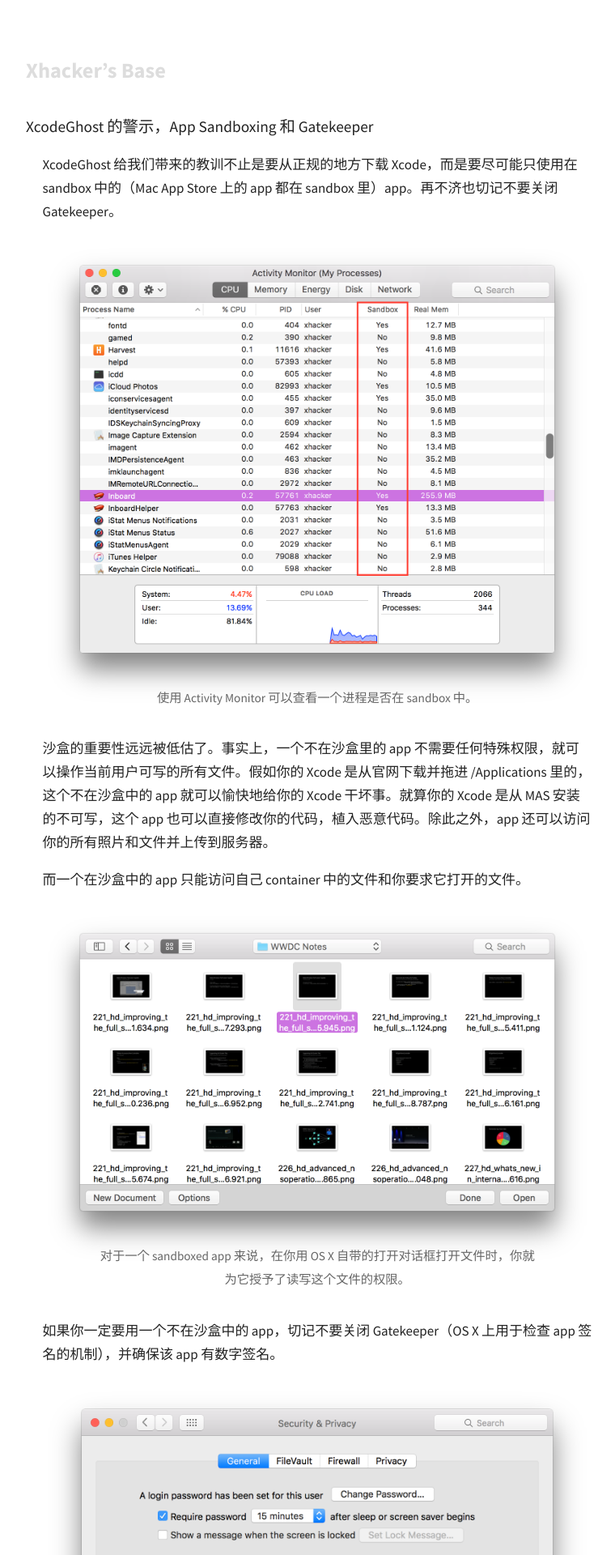
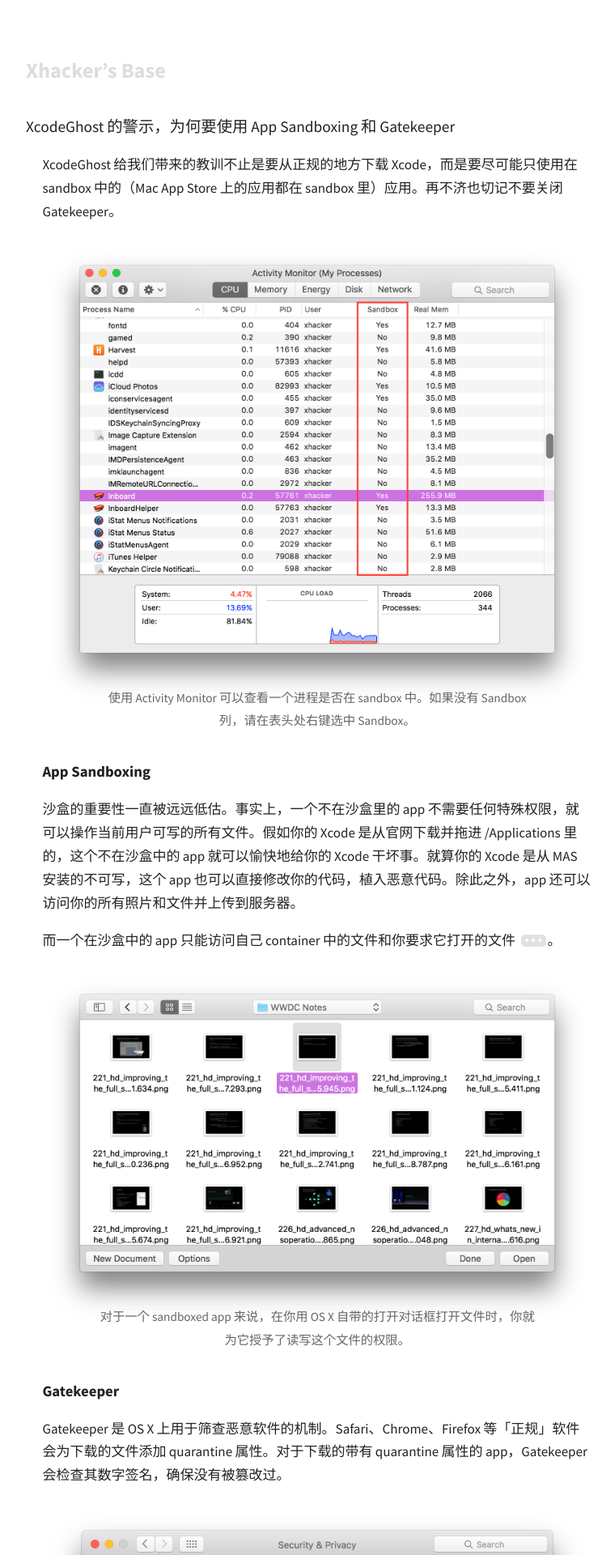
Before and after one commit to xhacker/xhacker.github.io, a Jekyll site: the page built from _posts/2015-09-18-xcodeghost.md, in a window 1280 px wide. Shown: the top 1920 px of the page at 81% size, without its empty margins (258-1018 px from the left). Built offline with Jekyll 4.4.1, drawn with Linux system fonts in a browser that asks for light colours; nearby versions of some CDN libraries; comment, search, counter and statistics services are not loaded; some of the changed text lies outside the part shown.

Commit message:
Update XcodeGhost article

```diff
--- a/_posts/2015-09-18-xcodeghost.md
+++ b/_posts/2015-09-18-xcodeghost.md
@@ -1,25 +1,29 @@
 ---
 layout: post
-title: XcodeGhost 的警示，App Sandboxing 和 Gatekeeper
+title: XcodeGhost 的警示，为何要使用 App Sandboxing 和 Gatekeeper
 ---
 
-XcodeGhost 给我们带来的教训不止是要从正规的地方下载 Xcode，而是要尽可能只使用在 sandbox 中的（Mac App Store 上的 app 都在 sandbox 里）app。再不济也切记不要关闭 Gatekeeper。
+XcodeGhost 给我们带来的教训不止是要从正规的地方下载 Xcode，而是要尽可能只使用在 sandbox 中的（Mac App Store 上的应用都在 sandbox 里）应用。再不济也切记不要关闭 Gatekeeper。
 
 <figure>
     <img alt="Activity Monitor" width="815" src="/static/images/xcodeghost/sandbox.png">
-    <figcaption>使用 Activity Monitor 可以查看一个进程是否在 sandbox 中。</figcaption>
+    <figcaption>使用 Activity Monitor 可以查看一个进程是否在 sandbox 中。如果没有 Sandbox 列，请在表头处右键选中 Sandbox。</figcaption>
 </figure>
 
-沙盒的重要性远远被低估了。事实上，一个不在沙盒里的 app 不需要任何特殊权限，就可以操作当前用户可写的所有文件。假如你的 Xcode 是从官网下载并拖进 /Applications 里的，这个不在沙盒中的 app 就可以愉快地给你的 Xcode 干坏事。就算你的 Xcode 是从 MAS 安装的不可写，这个 app 也可以直接修改你的代码，植入恶意代码。除此之外，app 还可以访问你的所有照片和文件并上传到服务器。
+## App Sandboxing
 
-而一个在沙盒中的 app 只能访问自己 container 中的文件和你要求它打开的文件。
+沙盒的重要性一直被远远低估。事实上，一个不在沙盒里的 app 不需要任何特殊权限，就可以操作当前用户可写的所有文件。假如你的 Xcode 是从官网下载并拖进 /Applications 里的，这个不在沙盒中的 app 就可以愉快地给你的 Xcode 干坏事。就算你的 Xcode 是从 MAS 安装的不可写，这个 app 也可以直接修改你的代码，植入恶意代码。除此之外，app 还可以访问你的所有照片和文件并上传到服务器。
+
+而一个在沙盒中的 app 只能访问自己 container 中的文件和你要求它打开的文件 [^1]。
 
 <figure>
     <img alt="Open Dialog" width="816" src="/static/images/xcodeghost/open-dialog.png">
     <figcaption>对于一个 sandboxed app 来说，在你用 OS X 自带的打开对话框打开文件时，你就为它授予了读写这个文件的权限。</figcaption>
 </figure>
 
-如果你一定要用一个不在沙盒中的 app，切记不要关闭 Gatekeeper（OS X 上用于检查 app 签名的机制），并确保该 app 有数字签名。
+## Gatekeeper
+
+Gatekeeper 是 OS X 上用于筛查恶意软件的机制。Safari、Chrome、Firefox 等「正规」软件会为下载的文件添加 quarantine 属性。对于下载的带有 quarantine 属性的 app，Gatekeeper 会检查其数字签名，确保没有被篡改过。
 
 <figure>
     <img alt="Activity Monitor" width="780" src="/static/images/xcodeghost/gatekeeper.png">
@@ -28,12 +32,31 @@
 
 <figure>
     <img alt="Activity Monitor" width="593" src="/static/images/xcodeghost/valid-sign.png">
-    <figcaption>这个对话框意味着 app 有数字签名。<br>（Inboard 是在 sandbox 里的，请大家放心使用。）</figcaption>
+    <figcaption>这个对话框意味着 app 有数字签名且签名合法。</figcaption>
 </figure>
 
 <figure>
     <img alt="Activity Monitor" width="532" src="/static/images/xcodeghost/no-sign.png">
-    <figcaption>这个对话框意味着 app 无数字签名。</figcaption>
+    <figcaption>这个对话框意味着 app 无有效数字签名。</figcaption>
 </figure>
 
-虽然存在风险，但你至少可以确认这个 app 是签名者编写的且之后没有被篡改过。如果你信赖这个 app 的开发者，没问题。而一个没有签名的 app 可能被植入任何恶意代码，并且如之前所说，它有访问当前用户所有文件的权限。
+虽然存在风险，但你至少可以确认有签名的 app 是签名者编写的且之后没有被篡改过。而一个没有签名的 app 可能被植入任何恶意代码而不被察觉，并且如之前所说，它有访问当前用户所有文件的权限。
+
+### 重签名
+
+Gatekeeper 虽然会检查 app 的数字签名，却没有告诉你签名者的信息。因此，坏人可以向 app 植入恶意代码并使用自己的证书重新签名。如果你极度重视安全，还可以用 `spctl -avv` 确认 app 的签名者就是开发者。
+
+{% highlight bash %}
+$ spctl -avv /Applications/Inboard.app
+/Applications/Inboard.app: accepted
+source=Developer ID
+origin=Developer ID Application: Regular SIA (AN5MJ93DEM)
+{% endhighlight %}
+
+上面是用 `spctl -avv` 检查 Inboard.app 的结果。`accepted` 说明签名合法，`Regular SIA` 是 app 的签名者。**Regular SIA** 就是 Inboard 的开发商，所以该 app 没有被篡改过。
+
+### 其他下载工具
+
+经我测试，迅雷、wget、aria2c 等工具下载的文件都是不含有 quarantine 的。也就是说 Gatekeeper 即便打开也不会检查内容的数字签名。所以，对于使用第三方下载工具下载的 app，请一定要使用 spctl -avv 手动检查签名。
+
+[^1]: 确切地说，sandboxed app 也可以[通过 entitlements 获取更多的权限](https://developer.apple.com/library/mac/documentation/Miscellaneous/Reference/EntitlementKeyReference/Chapters/AppSandboxTemporaryExceptionEntitlements.html)。而 Apple 会严格审查上架 MAS 的 app，因此同样是启用了沙盒的 app，MAS 上的也更为安全。你可以通过 [SandboxInfo](http://sandboxinfo.paperpilots.com) 这个应用查看一个 sandboxed app 拥有的所有权限。
--- a/static/style.css
+++ b/static/style.css
@@ -141,6 +141,12 @@
   font-size: 1.1em;
   margin-top: 1.15em;
   margin-bottom: 0.3em;
+}
+
+article h3 {
+  font-size: 1em;
+  margin-top: 1.15em;
+  margin-bottom: 0;
 }
 
 article img {
```
